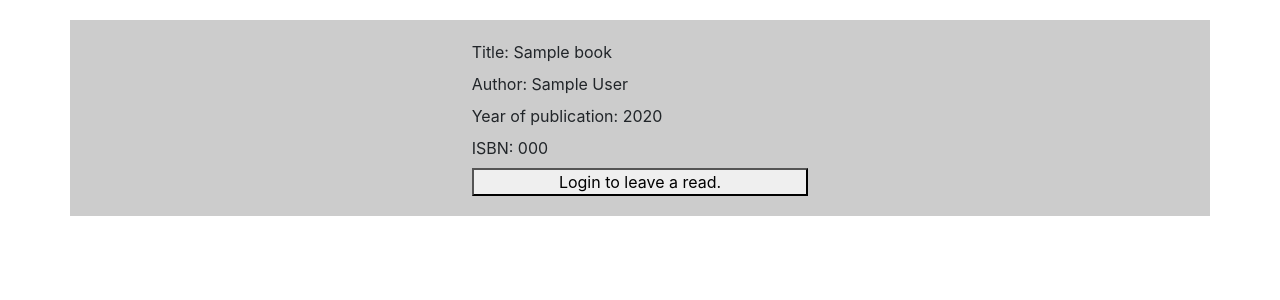
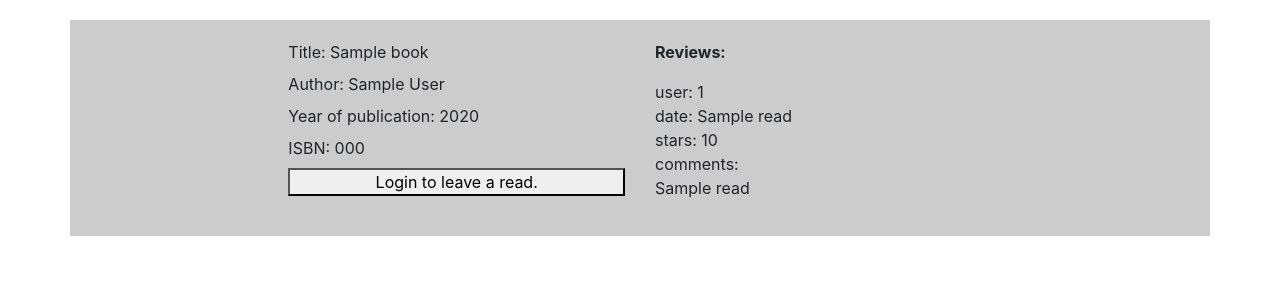
Before and after one commit to duwaar/project1, a Flask app: template templates/book.html in a window 1280 px wide. Shown: the part 56-356 px from the top of the page. Run offline with Flask 2, Linux system fonts and the light colour scheme; the template is opened without the code that fills it: most values are stand-ins (such as "Sample title", 1, 10 or a date in 2020); some libraries are stand-ins or nearby versions.

Commit message:
Added reads to book page.

```diff
--- a/application.py
+++ b/application.py
@@ -117,6 +117,11 @@ def book_page(book_isbn):
         book_data['author'] = db_result[2]
         book_data['year']   = db_result[3]
         book_data['isbn']   = db_result[4]
+        book_data['reads'] = db.execute(f"""
+                    SELECT users.username, reads.date, reads.rating, reads.review
+                    FROM reads INNER JOIN users ON (users.id = reads.user_id)
+                    WHERE book_id = '{book_data['id']}';"""
+                ).fetchall()
 
     return render_template("book.html", book_data=book_data)
 
--- a/templates/book.html
+++ b/templates/book.html
@@ -29,6 +29,24 @@ Book Info
             </form>
             {% endif %}
         </div>
+        <div class="col-4">
+            <div class="d-flex flex-column">
+                <span class="p-0"><b>Reviews:</b></span>
+                <span class="p-2"></span>
+                {% if book_data['reads']|length > 0 %}
+                    {% for read in book_data['reads'] %}
+                    <span class="p-0">user: {{ read[0] }}</span>
+                    <span class="p-0">date: {{ read[1] }}</span>
+                    <span class="p-0">stars: {{ "*" * read[2] }}</span>
+                    <span class="p-0">comments:</span>
+                    <span class="p-0">{{ read[3] }}</span>
+                    <span class="p-2"></span>
+                    {% endfor %}
+                {% else %}
+                <span class='p-0'>There are no reviews yet for this book.</span>
+                {% endif %}
+            </div>
+        </div>
     </div>
 </div>
 {% endblock %}
```
